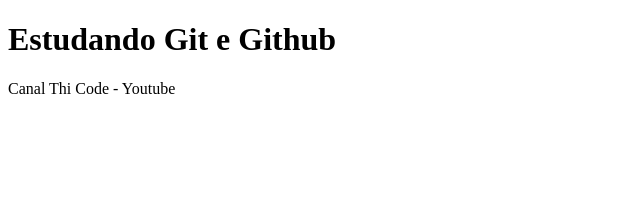
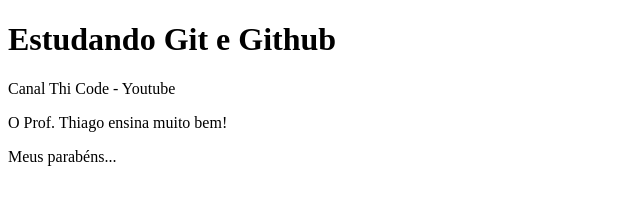
Before and after one commit to jojs74/test-vscd, a plain HTML site: page index.html in a window 1280 px wide. Shown: the whole page, without its empty margins (0-640 px from the left). Drawn offline with Linux system fonts and the light colour scheme.

Commit message:
Update index.html

```diff
--- a/index.html
+++ b/index.html
@@ -9,5 +9,7 @@
   <body>
     <h1>Estudando Git e Github</h1>
     <p>Canal Thi Code - Youtube</p>
+    <p>O Prof. Thiago ensina muito bem!</p>
+    <p>Meus parabéns...</p>
   </body>
 </html>
```
